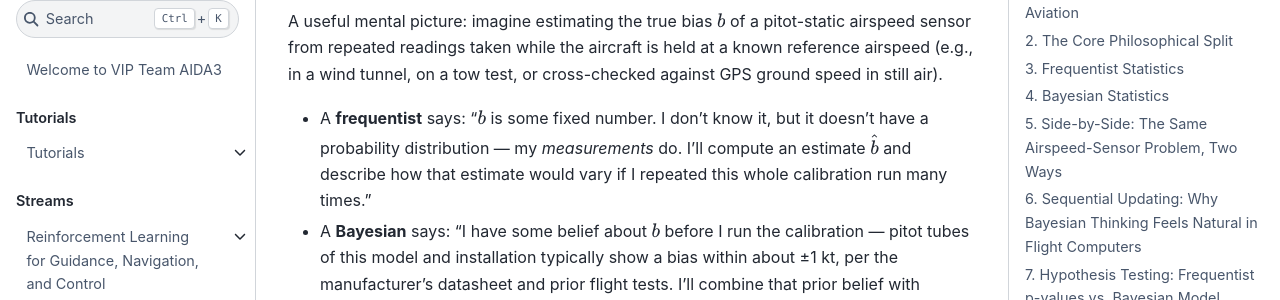
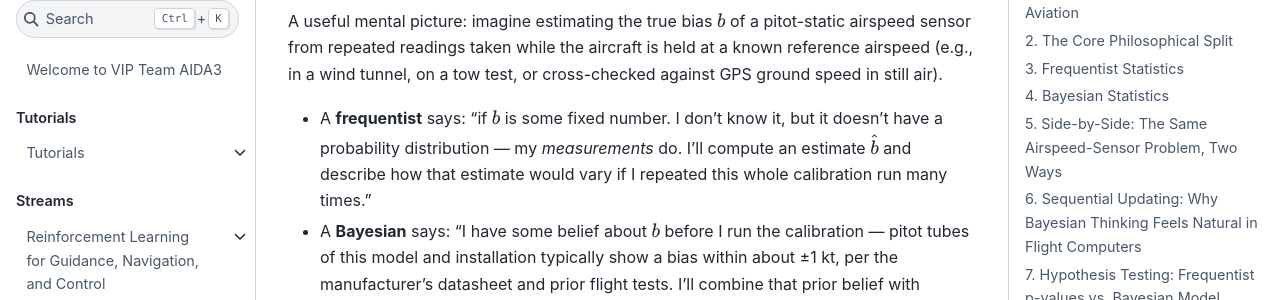
Before and after one commit to VIP-Team-AIDA3/VIP-Team-AIDA3.github.io, a Jupyter Book: the page built from mini-tutorials/Bayesian-v-Frequency.md, in a window 1280 px wide and 900 px high, scrolled down 2909 px. Shown: the part 152-452 px from the top of the window. Built offline with Jupyter Book 1.0.4 settings and Sphinx 7.4.7 and the Sphinx Book theme 1.1.4, drawn with Linux system fonts in a browser that asks for light colours; pages that are not in the unit, such as notebooks, are missing from menus.

```diff
--- a/mini-tutorials/Bayesian-v-Frequency.md
+++ b/mini-tutorials/Bayesian-v-Frequency.md
@@ -67,7 +67,7 @@ Run the same comparison with more data and the disagreement evaporates. If we'd
 
 A useful mental picture: imagine estimating the true bias $b$ of a pitot-static airspeed sensor from repeated readings taken while the aircraft is held at a known reference airspeed (e.g., in a wind tunnel, on a tow test, or cross-checked against GPS ground speed in still air).
 
-- A **frequentist** says: "$b$ is some fixed number. I don't know it, but it doesn't have a probability distribution — my *measurements* do. I'll compute an estimate $\hat{b}$ and describe how that estimate would vary if I repeated this whole calibration run many times."
+- A **frequentist** says: "if $b$ is some fixed number. I don't know it, but it doesn't have a probability distribution — my *measurements* do. I'll compute an estimate $\hat{b}$ and describe how that estimate would vary if I repeated this whole calibration run many times."
 - A **Bayesian** says: "I have some belief about $b$ before I run the calibration — pitot tubes of this model and installation typically show a bias within about ±1 kt, per the manufacturer's datasheet and prior flight tests. I'll combine that prior belief with today's data to get an updated, more precise belief — a full probability distribution over $b$ itself."
 
 Neither is "wrong." They are different, self-consistent frameworks, and both show up constantly in flight-test and avionics engineering — often on the very same problem, sometimes in the same certification document.
```
